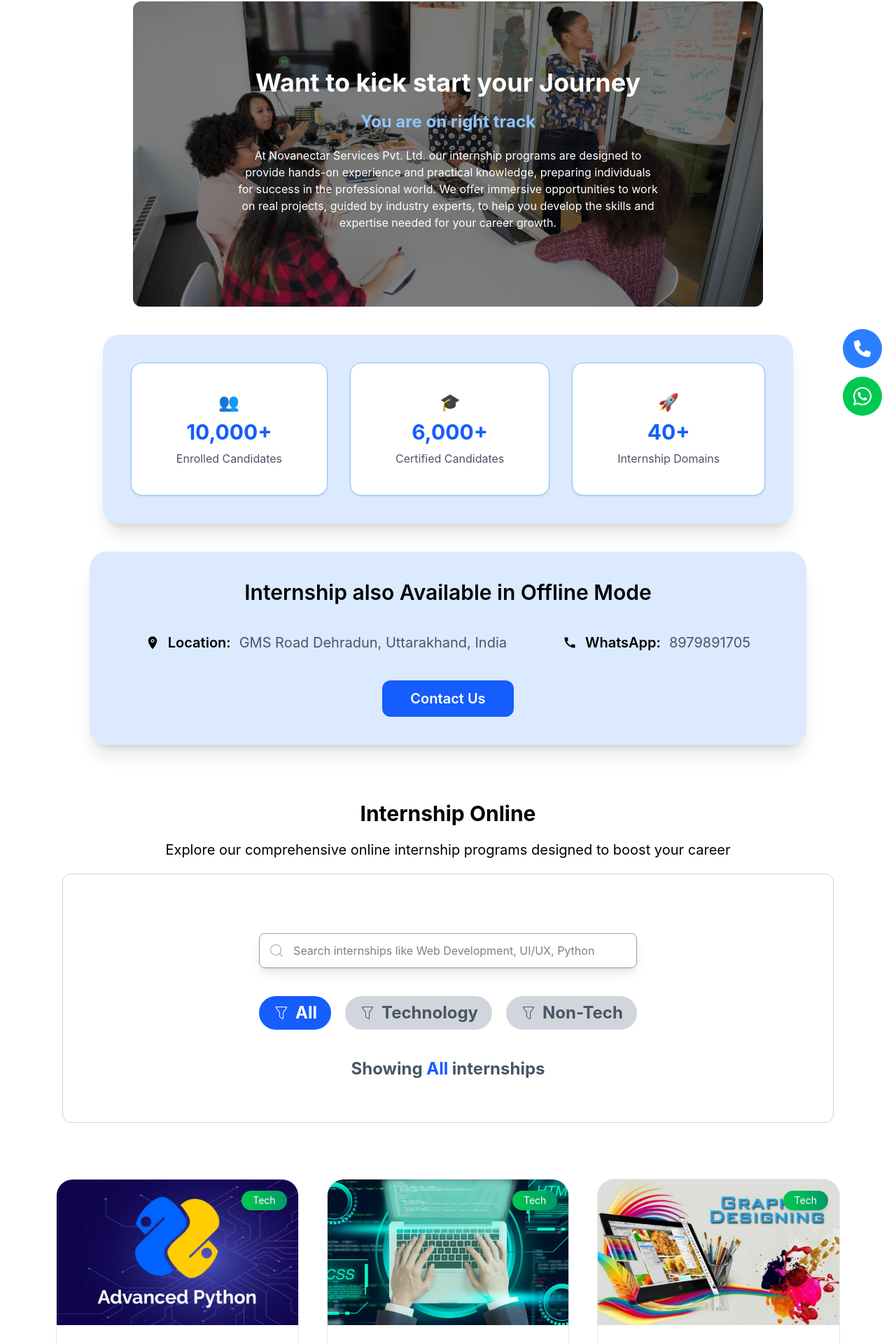
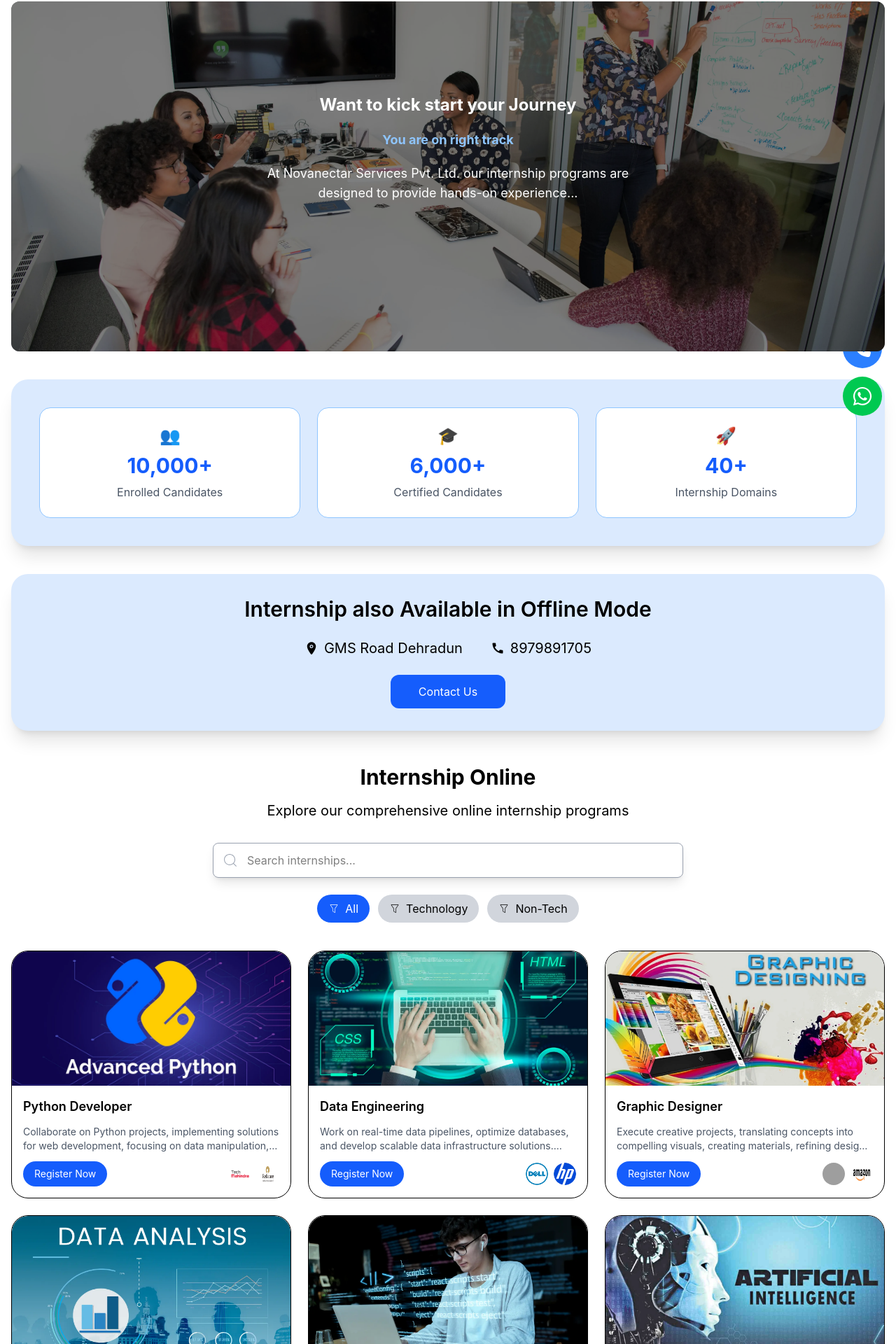
Before and after one commit to Anuj-Kaundal/education, a React (Vite) app in the folder education/: page /internship in a window 1280 px wide. Shown: the part 186-2106 px from the top of the page at 70% size. Built offline with nearby package versions, Linux system fonts and the light colour scheme; grey boxes are pictures that could not be loaded.

Commit message:
feat: enhance Internships component layout and styling for better user experience

```diff
--- a/education/src/componenet/Internships.jsx
+++ b/education/src/componenet/Internships.jsx
@@ -1,149 +1,146 @@
 import React from 'react'
-import { CiSearch } from "react-icons/ci";
-import { CiFilter } from "react-icons/ci";
+import { CiSearch, CiFilter } from "react-icons/ci";
 import Internship from "./internship";
 import { IoLocation } from "react-icons/io5";
 import { MdCall } from "react-icons/md";
+
 function Internships() {
     return (
-        <div className='max-w-380 mx-auto'>
-            <div className='flex justify-center pt-20'>
-                <div className='bg-black rounded-xl relative'>
-                    <img src="/internship-hero.webp" alt="" height={500} width={900} className='opacity-50 rounded-xl' />
+        <div className='max-w-7xl mx-auto px-4'>
+
+            {/* HERO SECTION */}
+            <div className='relative flex justify-center pt-10 md:pt-20'>
+                <div className='bg-black rounded-xl w-full'>
+                    <img
+                        src="/internship-hero.webp"
+                        alt=""
+                        className='opacity-50 rounded-xl w-full h-[300px] md:h-[500px] object-cover'
+                    />
                 </div>
-                <div className='absolute flex flex-col gap-5 text-white top-1/2 left-1/2 transform -translate-x-1/2 -translate-y-1/2 text-center px-5'>
-                    <h1 className='text-4xl font-bold'>Want to kick start your Journey</h1>
-                    <p className='text-2xl font-bold text-blue-300'>You are on right track</p>
-                    <p className='text-md'>At Novanectar Services Pvt. Ltd. our internship programs are designed to provide hands-on experience and practical knowledge, preparing individuals for success in the professional world. We offer immersive opportunities to work on real projects, guided by industry experts, to help you develop the skills and expertise needed for your career growth.</p>
+
+                <div className='absolute flex flex-col gap-3 md:gap-5 text-white top-1/2 left-1/2 transform -translate-x-1/2 -translate-y-1/2 text-center px-4'>
+                    <h1 className='text-lg lg:text-2xl md:text-4xl font-bold'>
+                        Want to kick start your Journey
+                    </h1>
+                    <p className='text-sm lg:text-lg md:text-2xl font-bold text-blue-300'>
+                        You are on right track
+                    </p>
+                    <p className='text-sm lg:text-md md:text-lg max-w-2xl'>
+                        At Novanectar Services Pvt. Ltd. our internship programs are designed to provide hands-on experience...
+                    </p>
                 </div>
             </div>
-            <div className="pl-20 pr-20 pt-10 flex justify-center">
 
-                <div className="bg-blue-100 rounded-3xl shadow-xl px-10 py-10 flex flex-col md:flex-row gap-8">
+            {/* STATS */}
+            <div className="mt-10 flex justify-center">
+                <div className="bg-blue-100 rounded-3xl shadow-xl px-6 py-6 md:px-10 md:py-10 flex flex-col md:flex-row gap-6 w-full">
 
-                    {/* Card 1 */}
-                    <div className="bg-white border border-blue-300 rounded-2xl px-16 py-10 text-center shadow-sm hover:shadow-md transition">
-                        <div className="text-2xl mb-2">👥</div>
-                        <h1 className="text-3xl font-bold text-blue-600">10,000+</h1>
-                        <p className="text-gray-600 mt-2">Enrolled Candidates</p>
+                    {[
+                        { icon: "👥", value: "10,000+", label: "Enrolled Candidates" },
+                        { icon: "🎓", value: "6,000+", label: "Certified Candidates" },
+                        { icon: "🚀", value: "40+", label: "Internship Domains" }
+                    ].map((item, i) => (
+                        <div key={i} className="bg-white border border-blue-300 rounded-2xl px-6 py-6 text-center w-full">
+                            <div className="text-2xl mb-2">{item.icon}</div>
+                            <h1 className="text-2xl md:text-3xl font-bold text-blue-600">{item.value}</h1>
+                            <p className="text-gray-600 mt-2">{item.label}</p>
+                        </div>
+                    ))}
+                </div>
             </div>
 
-                    {/* Card 2 */}
-                    <div className="bg-white border border-blue-300 rounded-2xl px-16 py-10 text-center shadow-sm hover:shadow-md transition">
-                        <div className="text-2xl mb-2">🎓</div>
-                        <h1 className="text-3xl font-bold text-blue-600">6,000+</h1>
-                        <p className="text-gray-600 mt-2">Certified Candidates</p>
+            {/* OFFLINE SECTION */}
+            <div className="mt-10 flex justify-center">
+                <div className='bg-blue-100 rounded-3xl shadow-xl px-6 md:px-10 py-8 text-center w-full space-y-6'>
+                    <h1 className='text-xl md:text-3xl font-semibold'>
+                        Internship also Available in Offline Mode
+                    </h1>
+
+                    <div className='flex flex-col md:flex-row gap-4 md:gap-10 justify-center'>
+                        <h1 className='text-md md:text-xl flex gap-2 items-center justify-center'>
+                            <IoLocation /> GMS Road Dehradun
+                        </h1>
+                        <h1 className='text-md md:text-xl flex gap-2 items-center justify-center'>
+                            <MdCall /> 8979891705
+                        </h1>
                     </div>
 
-                    {/* Card 3 */}
-                    <div className="bg-white border border-blue-300 rounded-2xl px-16 py-10 text-center shadow-sm hover:shadow-md transition">
-                        <div className="text-2xl mb-2">🚀</div>
-                        <h1 className="text-3xl font-bold text-blue-600">40+</h1>
-                        <p className="text-gray-600 mt-2">Internship Domains</p>
+                    <button className='bg-blue-600 text-white px-6 py-2 md:px-10 md:py-3 rounded-xl'>
+                        Contact Us
+                    </button>
+                </div>
             </div>
 
-                </div>
-            </div>
-            <div className="pl-30 pr-30 pt-10 flex justify-center">
-                <div className='bg-blue-100 rounded-3xl shadow-xl px-20 py-10 gap-8 text-center space-y-10'>
-                    <h1 className='text-3xl font-semibold'>Internship also Available in Offline Mode</h1>
-                    <div className='flex gap-20'>
-                        <h1 className='text-xl font-semibold flex gap-3 items-center'><IoLocation />Location: <span className='text-gray-600 text-md font-normal'>GMS Road Dehradun, Uttarakhand, India</span></h1>
-                        <h1 className='text-xl font-semibold flex gap-3 items-center'><MdCall />WhatsApp:<span className='text-gray-600 text-md font-normal'>8979891705</span></h1>
-                    </div>
-                    <button className='bg-blue-600 text-xl text-white font-semibold px-10 py-3 cursor-pointer rounded-xl'>Contact Us</button>
-                </div>
-            </div>
-            <div className="text-center p-20 flex flex-col justify-center items-center gap-5">
-                <h1 className='text-3xl font-bold'>Internship Online</h1>
-                <p className='text-xl'>Explore our comprehensive online internship programs designed to boost your career</p>
-                {/* Search Box */}
-                <div className='px-70 py-15 border border-gray-300 rounded-xl'>
-                    <div className="flex items-center bg-white border border-gray-400 rounded-lg mt-6 overflow-hidden shadow-lg w-full max-w-xl">
+            {/* SEARCH */}
+            <div className="text-center mt-12 flex flex-col items-center gap-4">
+                <h1 className='text-2xl md:text-3xl font-bold'>Internship Online</h1>
+                <p className='text-md md:text-xl'>
+                    Explore our comprehensive online internship programs
+                </p>
+
+                <div className='w-full max-w-2xl'>
+                    <div className="flex items-center bg-white border border-gray-400 rounded-lg mt-4 overflow-hidden shadow-lg">
                         <CiSearch className="text-2xl text-gray-400 ml-3" />
-
                         <input
                             type="text"
-                            placeholder="Search internships like Web Development, UI/UX, Python"
-                            className="flex-1 px-3 py-3 outline-none text-black"
+                            placeholder="Search internships..."
+                            className="flex-1 px-3 py-3 outline-none"
                         />
+                    </div>
 
-                        {/* <button className="bg-[#3746F2] text-white px-6 py-3 hover:bg-blue-700 transition">
-                        Search
-                    </button> */}
-                    </div>
-                    <div className='flex mt-10 gap-5 text-2xl font-bold'>
-                        <button className='flex items-center gap-2 bg-blue-600 text-white px-5 py-2 rounded-full cursor-pointer'><CiFilter />All</button>
-                        <button className='flex items-center gap-2 bg-gray-300 text-gray-600 px-5 py-2 rounded-full cursor-pointer'><CiFilter />Technology</button>
-                        <button className='flex items-center gap-2 bg-gray-300 text-gray-600 px-5 py-2 rounded-full cursor-pointer'><CiFilter />Non-Tech</button>
-                    </div>
-                    <div className='text-2xl font-bold mt-10 text-gray-600'>
-                        <h1>Showing <span className='text-blue-600'>All</span> internships</h1>
+                    <div className='flex flex-wrap justify-center mt-6 gap-3'>
+                        <button className='bg-blue-600 text-white px-4 py-2 rounded-full flex items-center gap-2'>
+                            <CiFilter /> All
+                        </button>
+                        <button className='bg-gray-300 px-4 py-2 rounded-full flex items-center gap-2'>
+                            <CiFilter /> Technology
+                        </button>
+                        <button className='bg-gray-300 px-4 py-2 rounded-full flex items-center gap-2'>
+                            <CiFilter /> Non-Tech
+                        </button>
                     </div>
                 </div>
             </div>
-            {/* internships */}
-            <div className='grid lg:grid-cols-3 md:grid-cols-2 sm:grid-cols-1 gap-10 px-20'>
+
+            {/* INTERNSHIP CARDS */}
+            <div className='grid grid-cols-1 sm:grid-cols-2 lg:grid-cols-3 gap-6 mt-10'>
                 {
                     Internship.map((item) => (
                         <div
                             key={item.id}
-                            className='group relative min-h-[450px] bg-white border border-gray-200 rounded-3xl overflow-hidden cursor-pointer transition duration-500 hover:scale-[1.03] hover:shadow-2xl hover:bg-gray-100'
+                            className='group bg-white border rounded-3xl overflow-hidden hover:shadow-xl transition'
                         >
-
-                            {/* Image */}
-                            <div className="overflow-hidden">
                             <img
                                 src={item.image}
                                 alt={item.title}
-                                    className='w-full h-52 object-cover transition duration-500 group-hover:scale-110'
+                                className='w-full h-48 object-cover group-hover:scale-110 transition'
                             />
-                            </div>
 
-                            {/* Badge */}
-                            <span className='absolute right-4 top-4 bg-gradient-to-r from-green-500 to-emerald-600 text-white text-sm px-4 py-1 rounded-full shadow-md'>
-                                Tech
-                            </span>
-
-                            {/* Content */}
-                            <div className='p-5 flex flex-col gap-4 mt-5'>
-
-                                <h1 className='text-xl font-semibold group-hover:text-blue-600 transition'>
+                            <div className='p-4 space-y-3'>
+                                <h1 className='text-lg font-semibold group-hover:text-blue-600'>
                                     {item.title}
                                 </h1>
 
-                                <p className='text-gray-600 text-sm line-clamp-2'>
+                                <p className='text-sm text-gray-600 line-clamp-2'>
                                     {item.dis}
                                 </p>
 
-                                {/* Bottom Section */}
-                                <div className='flex justify-between items-center mt-2'>
-
-                                    {/* Button */}
-                                    <button className='bg-blue-600 hover:bg-blue-700 text-white px-4 py-2 rounded-full text-sm transition shadow-md hover:shadow-lg'>
+                                <div className='flex justify-between items-center'>
+                                    <button className='bg-blue-600 text-white px-4 py-2 rounded-full text-sm'>
                                         Register Now
                                     </button>
 
-                                    {/* Icons */}
-                                    <div className="flex gap-3">
-                                        <img
-                                            src={item.icon1}
-                                            alt=""
-                                            className="bg-white border border-gray-200 rounded-full h-10 w-10 object-contain p-1 transition hover:scale-110 hover:shadow-md"
-                                        />
-                                        <img
-                                            src={item.icon2}
-                                            alt=""
-                                            className="bg-white border border-gray-200 rounded-full h-10 w-10 object-contain p-1 transition hover:scale-110 hover:shadow-md"
-                                        />
+                                    <div className="flex gap-2">
+                                        <img src={item.icon1} className="h-8 w-8 rounded-full" />
+                                        <img src={item.icon2} className="h-8 w-8 rounded-full" />
                                     </div>
                                 </div>
-
                             </div>
                         </div>
                     ))
                 }
             </div>
+
         </div>
     )
 }
```
Lines whose indentation alone changed are shown as unchanged.
